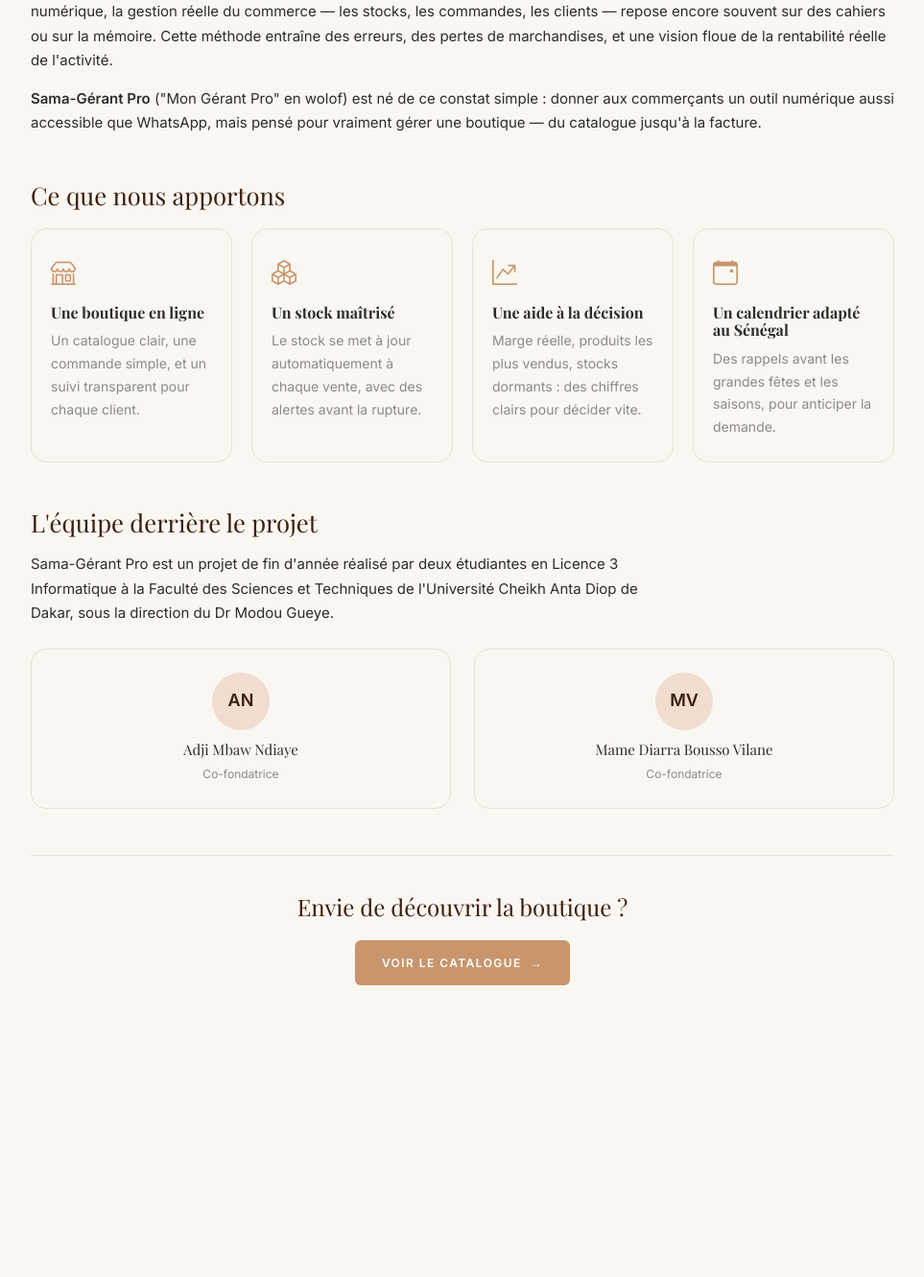
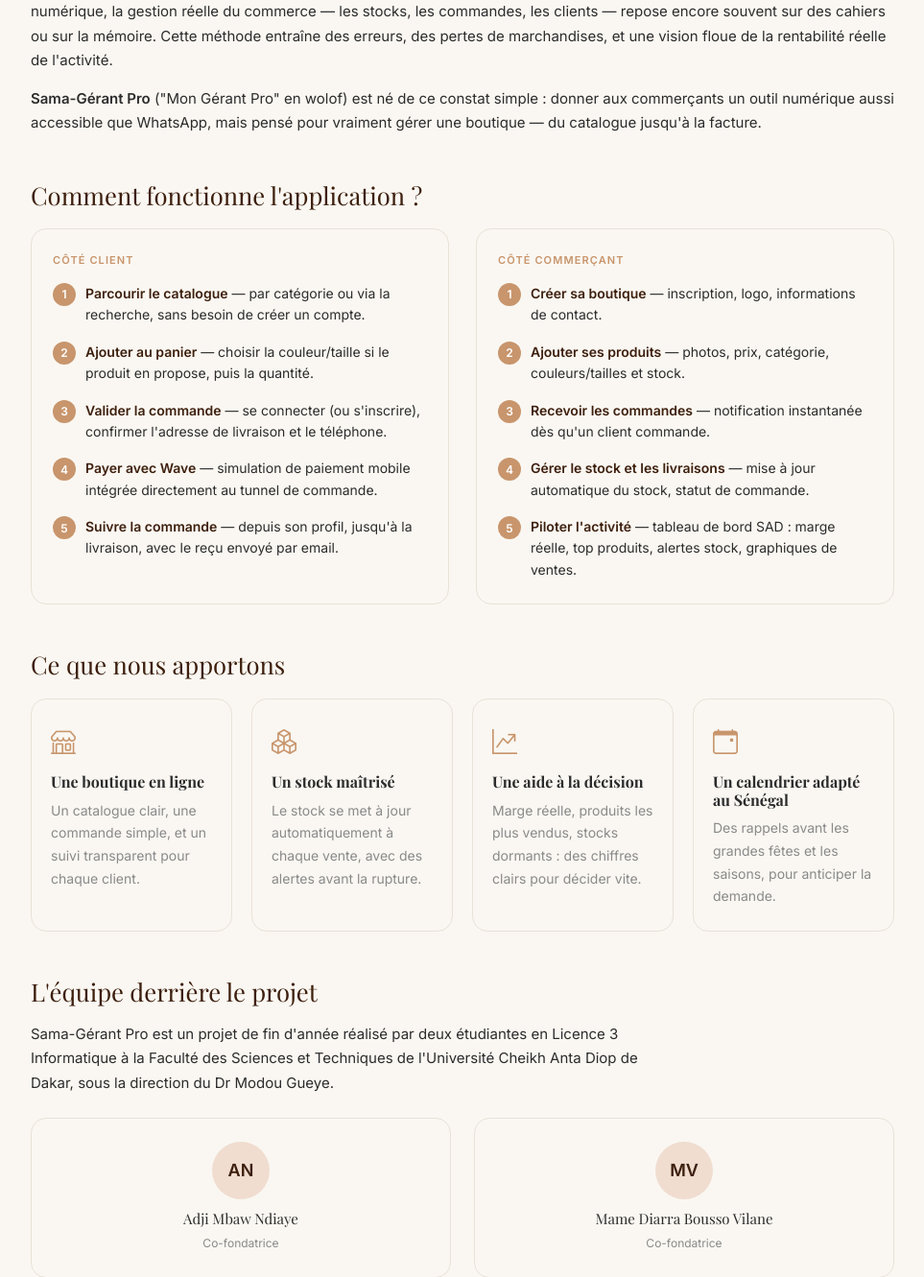
Before and after one commit to Adji1425/Sama-Gerant-Pro, a Django app: page /a-propos/ in a window 1280 px wide. Shown: the part 460-1791 px from the top of the page at 96% size, without its empty margins (158-1121 px from the left). Before the commit the page ends 1487 px from the top, so only its background shows below. Run offline with Django 5.2, Linux system fonts and the light colour scheme; some libraries are stand-ins or nearby versions; some web fonts are replaced.

Commit message:
nouveau ajout

```diff
--- a/apps/produits/templates/produits/ajouter_produit.html
+++ b/apps/produits/templates/produits/ajouter_produit.html
@@ -54,11 +54,6 @@
             {% if form.frais_packaging.errors %}<div class="text-danger small">{{ form.frais_packaging.errors }}</div>{% endif %}
           </div>
 
-          <div class="col-md-6">
-            <label class="form-label fw-semibold small">{{ form.attribut.label }}</label>
-            {{ form.attribut }}
-            {% if form.attribut.errors %}<div class="text-danger small">{{ form.attribut.errors }}</div>{% endif %}
-          </div>
 
           <div class="col-md-2">
             <label class="form-label fw-semibold small">{{ form.quantite.label }}</label>
--- a/apps/produits/urls.py
+++ b/apps/produits/urls.py
@@ -15,6 +15,7 @@ urlpatterns = [
     path('dashboard/produits/', views.gestion_produits, name='gestion_produits'),
     path('dashboard/produit/ajouter/', views.ajouter_produit, name='ajouter_produit'),
     path('dashboard/produit/<int:pk>/modifier/', views.modifier_produit, name='modifier_produit'),
+    path('dashboard/produit/image/<int:pk>/supprimer/', views.supprimer_image_produit, name='supprimer_image_produit'),
     path('dashboard/produit/<int:pk>/archiver/', views.archiver_produit, name='archiver_produit'),
     path('dashboard/produit/<int:pk>/supprimer/', views.supprimer_produit, name='supprimer_produit'),
     path('dashboard/stock/', views.gestion_stock, name='gestion_stock'),
--- a/templates/apropos.html
+++ b/templates/apropos.html
@@ -32,6 +32,36 @@
       aussi accessible que WhatsApp, mais pensé pour vraiment gérer une
       boutique — du catalogue jusqu'à la facture.
     </p>
+  </section>
+
+  <!-- ── Comment fonctionne l'application ───────────────────────── -->
+  <section class="apropos-section">
+    <h2>Comment fonctionne l'application ?</h2>
+    <div class="apropos-comment-grid">
+
+      <div class="apropos-comment-col">
+        <span class="apropos-comment-label">Côté client</span>
+        <ol class="apropos-steps">
+          <li><strong>Parcourir le catalogue</strong> — par catégorie ou via la recherche, sans besoin de créer un compte.</li>
+          <li><strong>Ajouter au panier</strong> — choisir la couleur/taille si le produit en propose, puis la quantité.</li>
+          <li><strong>Valider la commande</strong> — se connecter (ou s'inscrire), confirmer l'adresse de livraison et le téléphone.</li>
+          <li><strong>Payer avec Wave</strong> — simulation de paiement mobile intégrée directement au tunnel de commande.</li>
+          <li><strong>Suivre la commande</strong> — depuis son profil, jusqu'à la livraison, avec le reçu envoyé par email.</li>
+        </ol>
+      </div>
+
+      <div class="apropos-comment-col">
+        <span class="apropos-comment-label">Côté commerçant</span>
+        <ol class="apropos-steps">
+          <li><strong>Créer sa boutique</strong> — inscription, logo, informations de contact.</li>
+          <li><strong>Ajouter ses produits</strong> — photos, prix, catégorie, couleurs/tailles et stock.</li>
+          <li><strong>Recevoir les commandes</strong> — notification instantanée dès qu'un client commande.</li>
+          <li><strong>Gérer le stock et les livraisons</strong> — mise à jour automatique du stock, statut de commande.</li>
+          <li><strong>Piloter l'activité</strong> — tableau de bord SAD : marge réelle, top produits, alertes stock, graphiques de ventes.</li>
+        </ol>
+      </div>
+
+    </div>
   </section>
 
   <!-- ── Ce que la plateforme apporte ───────────────────────────── -->
@@ -115,6 +145,37 @@
 }
 .apropos-section p { color: var(--text); line-height: 1.7; margin-bottom: 14px; }
 
+.apropos-comment-grid {
+  display: grid; grid-template-columns: repeat(auto-fit, minmax(280px, 1fr));
+  gap: 28px; margin-top: 20px;
+}
+.apropos-comment-col {
+  background: var(--cream-light); border: 1px solid var(--border);
+  border-radius: var(--r-md); padding: 24px 22px;
+}
+.apropos-comment-label {
+  font-size: 11px; font-weight: 700; letter-spacing: 0.1em;
+  text-transform: uppercase; color: var(--gold); display: block; margin-bottom: 14px;
+}
+.apropos-steps { list-style: none; counter-reset: apropos-step; margin: 0; padding: 0; }
+.apropos-steps li {
+  counter-increment: apropos-step;
+  position: relative;
+  padding-left: 34px;
+  font-size: 14px; color: var(--text); line-height: 1.6;
+  margin-bottom: 16px;
+}
+.apropos-steps li:last-child { margin-bottom: 0; }
+.apropos-steps li::before {
+  content: counter(apropos-step);
+  position: absolute; left: 0; top: 0;
+  width: 24px; height: 24px; border-radius: 50%;
+  background: var(--gold); color: white;
+  font-size: 12px; font-weight: 700;
+  display: flex; align-items: center; justify-content: center;
+}
+.apropos-steps li strong { color: var(--brown); }
+
 .apropos-grid {
   display: grid; grid-template-columns: repeat(auto-fit, minmax(200px, 1fr));
   gap: 20px; margin-top: 20px;
```
Also changed, not shown: apps/produits/forms.py (+4 -7 lines), apps/produits/templates/produits/modifier_produit.html (+20 -7 lines), apps/produits/views.py (+17 -5 lines).
